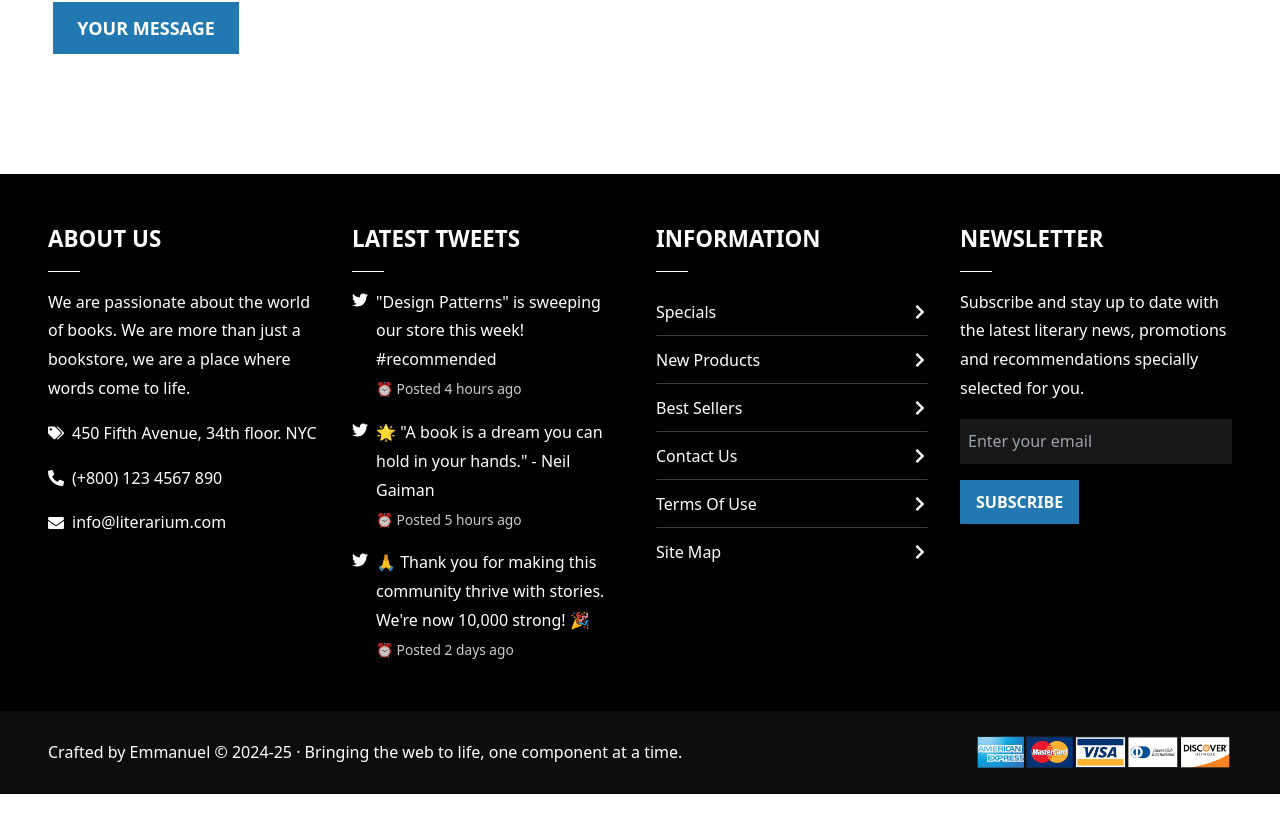
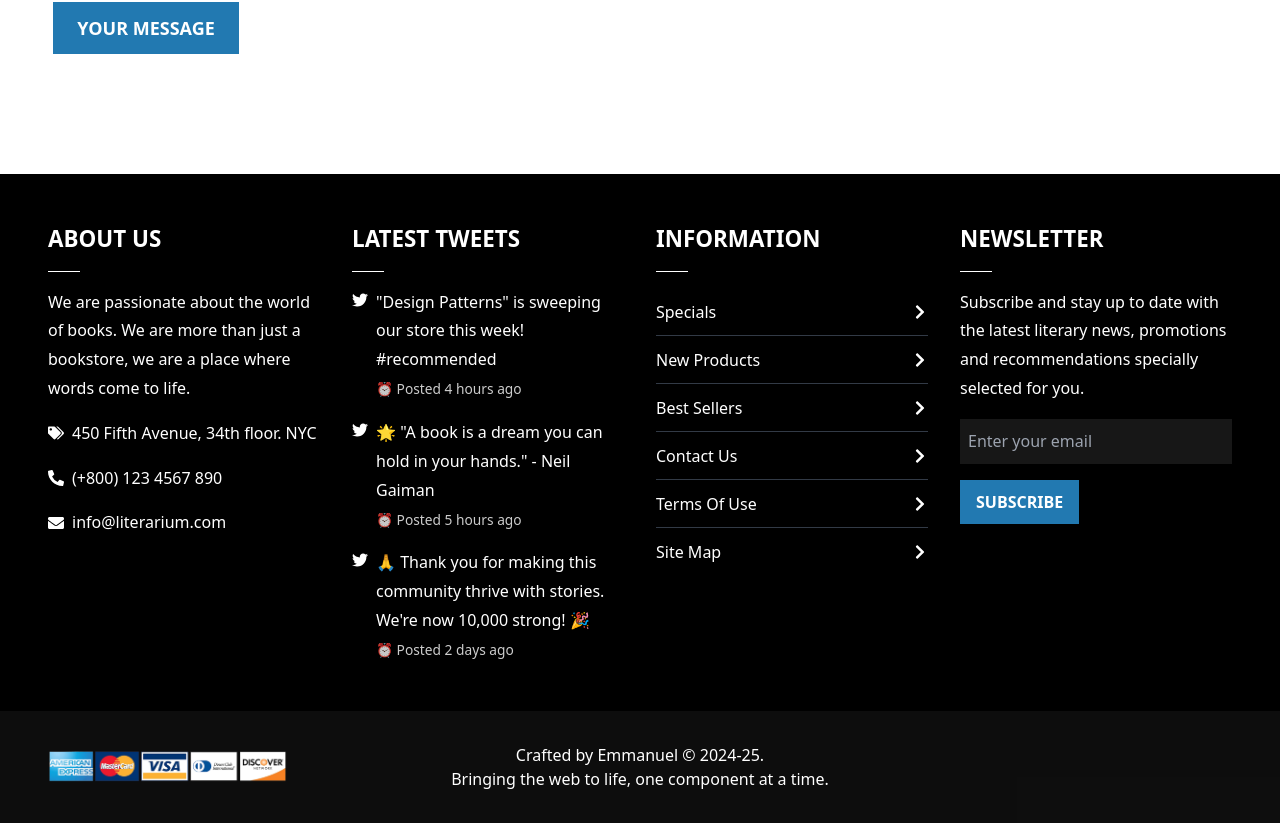
Before and after one commit to emmanuel-cruz-dev/literarium, a React (Vite) app: page /contact in a window 1280 px wide. Shown: the part 1256-2079 px from the top of the page. Before the commit the page ends 2051 px from the top, so only its background shows below. Built offline with nearby package versions, Linux system fonts and the light colour scheme.

Commit message:
estilos en footer y scrolltotopbutton

```diff
--- a/src/components/Footer.tsx
+++ b/src/components/Footer.tsx
@@ -133,28 +133,32 @@ const Footer = () => {
           </ul>
         </div>
       </article>
-      <article className="bg-neutral-900/60 px-4 py-8 lg:py-6 lg:px-12 mx-auto flex flex-col lg:flex-row gap-6 justify-between items-center text-center">
-        <span>
-          Crafted by{" "}
-          <a
-            className="hover:underline"
-            href="https://emmanuel-cruz.netlify.app/"
-            target="_blank"
-            rel="noopener noreferrer"
-            title="Emmanuel Cruz Portfolio"
-          >
-            Emmanuel
-          </a>{" "}
-          © 2024-25 · Bringing the web to life, one component at a time.
-        </span>
+      <article className="bg-neutral-900/60 px-4 py-8 lg:px-12 mx-auto flex flex-col lg:flex-row gap-6 justify-between items-center text-center">
         <img
-          className="w-64"
+          className="max-w-60"
           src={CreditCards}
           alt="Tarjetas de crédito"
           width="1000"
           height="139"
           loading="lazy"
         />
+        <div className="flex flex-col justify-center items-center">
+          <span>
+            Crafted by{" "}
+            <a
+              className="hover:underline"
+              href="https://emmanuel-cruz.netlify.app/"
+              target="_blank"
+              rel="noopener noreferrer"
+              title="Emmanuel Cruz Portfolio"
+            >
+              Emmanuel
+            </a>{" "}
+            © 2024-25.
+          </span>
+          <span>Bringing the web to life, one component at a time.</span>
+        </div>
+        <div className="hidden lg:block w-60"></div>
       </article>
     </footer>
   );
--- a/src/components/ScrollToTopButton.tsx
+++ b/src/components/ScrollToTopButton.tsx
@@ -32,7 +32,7 @@ function ScrollToTopButton() {
 
   return (
     <button
-      className={`up-btn fixed bottom-6 right-6 z-[500] background-accent__item text-white rounded-full cursor-pointer transition-all duration-300 w-[4.4rem] h-[4.4rem] flex justify-center items-center border-[3px] border-white hover:bg-black ${
+      className={`up-btn fixed bottom-20 lg:bottom-6 right-6 z-[500] background-accent__item text-white rounded-full cursor-pointer transition-all duration-300 w-[4.4rem] h-[4.4rem] flex justify-center items-center border-[3px] border-white hover:bg-black ${
         isVisible ? "opacity-100" : "opacity-0"
       } focus:outline-none focus:ring-0 focus:ring-offset-0`}
       onClick={handleClick}
```
